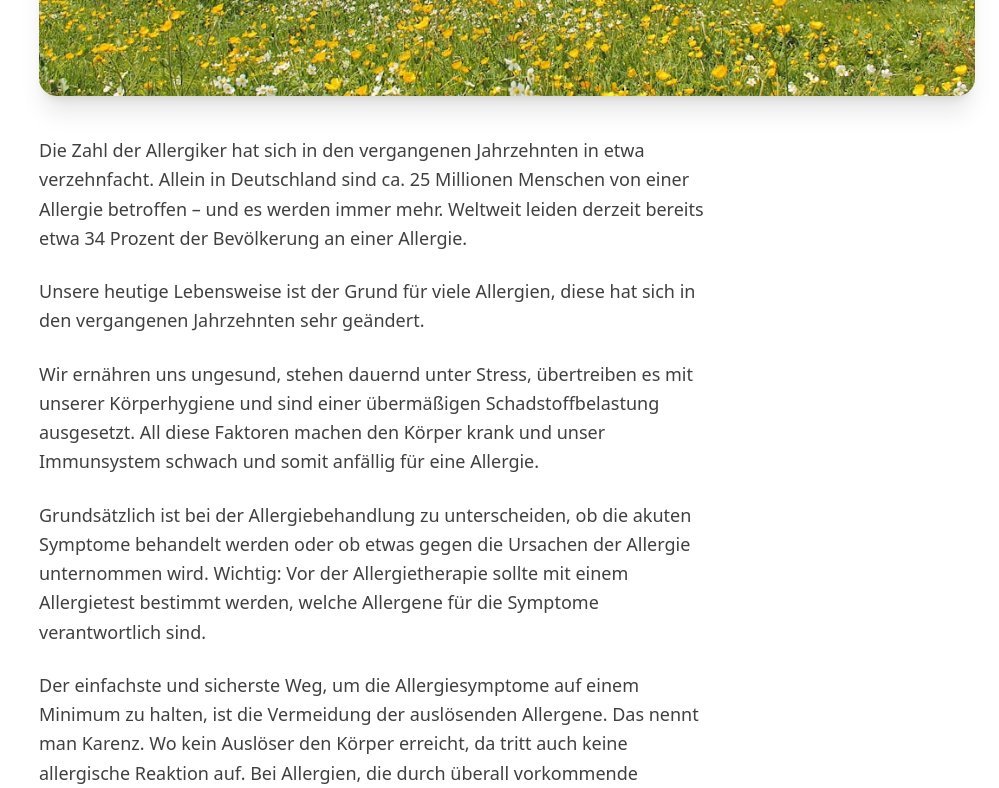
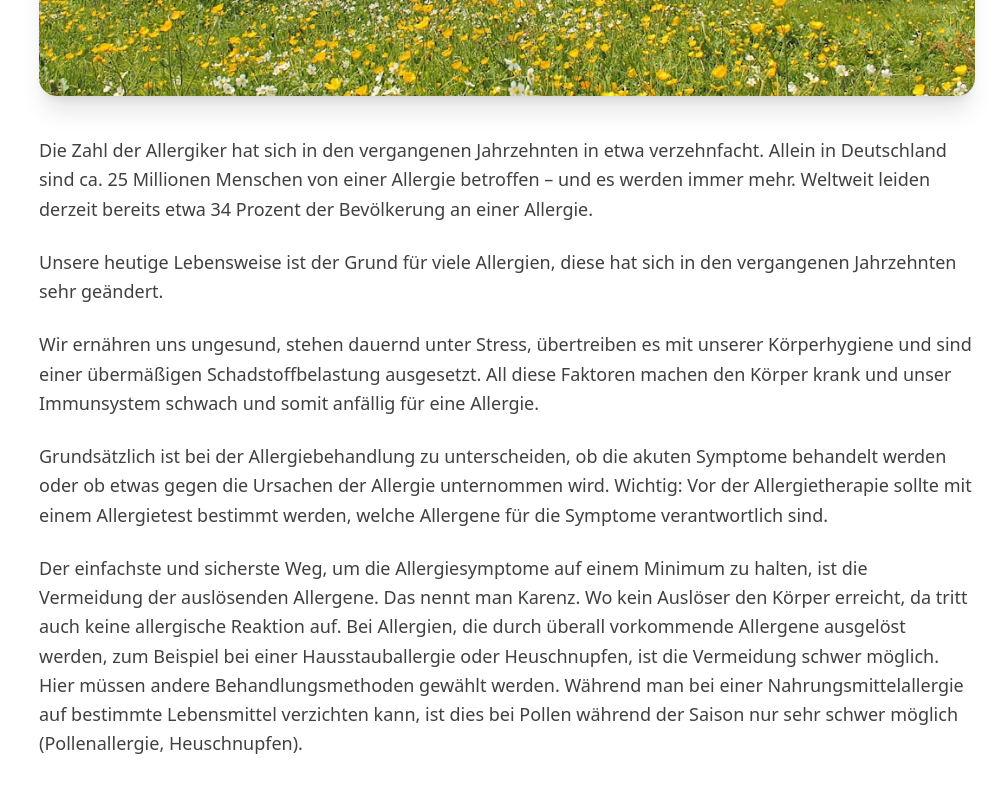
Before and after one commit to az108/dost, a React (Vite) app: page /behandlungen/allergiebehandlung in a window 1280 px wide. Shown: the part 600-1388 px from the top of the page, without its empty margins (281-1280 px from the left). Built offline with nearby package versions, Linux system fonts and the light colour scheme.

Commit message:
feat: hero tagline to Magersdorf, detail body text spans full image width

```diff
--- a/src/components/site/Footer.tsx
+++ b/src/components/site/Footer.tsx
@@ -5,7 +5,7 @@ export function Footer() {
   return (
     <footer className="border-t border-neutral-200 bg-neutral-50">
       <div className="mx-auto flex max-w-7xl flex-col items-center justify-between gap-4 px-6 py-10 text-sm text-neutral-500 md:flex-row">
-        <p>© {new Date().getFullYear()} {praxis.brand} · Ihr Hausarzt in Magersdorf</p>
+        <p>© {new Date().getFullYear()} {praxis.brand} · {praxis.tagline}</p>
         <div className="flex gap-6">
           <Link
             to="/impressum"
--- a/src/content/praxis.ts
+++ b/src/content/praxis.ts
@@ -1,6 +1,6 @@
 export const praxis = {
   brand: "Dr. Dost",
-  tagline: "Ihr Hausarzt in Landshut",
+  tagline: "Ihr Hausarzt in Magersdorf",
   // Platzhalter – finale Kontaktdaten werden vom Praxisinhaber bereitgestellt.
   address: "Adresse folgt",
   phone: "Telefonnummer folgt",
--- a/src/pages/TopicDetail.tsx
+++ b/src/pages/TopicDetail.tsx
@@ -44,7 +44,7 @@ export default function TopicDetail({
               className="mt-10 aspect-[2/1] w-full rounded-2xl object-cover shadow-xl"
             />
           )}
-          <div className="mt-10 max-w-2xl space-y-6 text-lg leading-relaxed text-neutral-700">
+          <div className="mt-10 space-y-6 text-lg leading-relaxed text-neutral-700">
             {entry.body.map((p, i) => (
               <p key={i}>{p}</p>
             ))}
```
